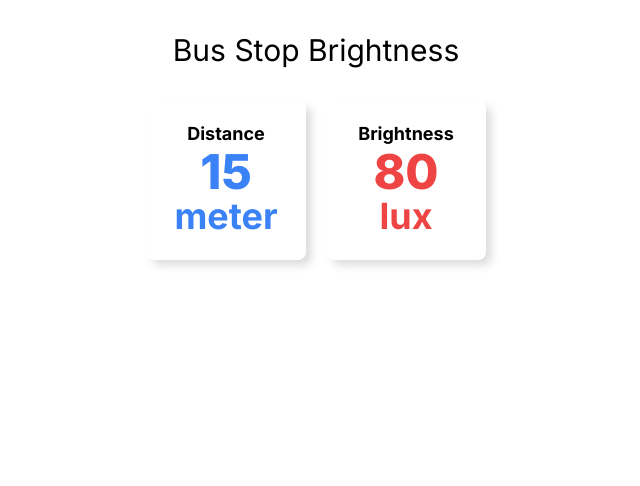
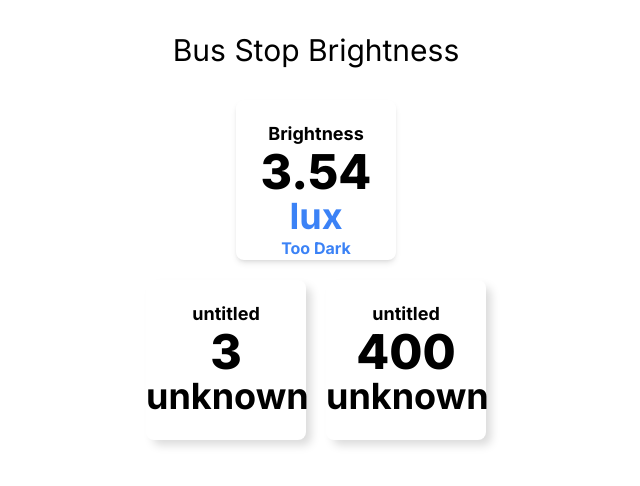
Before and after one commit to Nacnano/embbed-lab-final-project, a Next.js app in the folder web/: page / in a window 1280 px wide. Shown: the top 486 px of the page, without its empty margins (324-964 px from the left). Built offline with nearby package versions, Linux system fonts and the light colour scheme.

Commit message:
feat: add lux and lumen

```diff
--- a/web/src/app/page.tsx
+++ b/web/src/app/page.tsx
@@ -1,34 +1,19 @@
 "use client";
 
+import StatusCard from "@/components/BrightnessCard";
+import InfoCard, { InfoType } from "@/components/InfoCard";
 import { Info } from "@/types/Info";
 import { useState, useEffect } from "react";
-
-interface InfoCardProp {
-  id: string;
-  brightness: number;
-  lastUpdated: string;
-}
-
-const InfoCard = ({ id, brightness, lastUpdated }: InfoCardProp) => (
-  <div className="bg-white p-6 rounded-lg shadow-md">
-    <h2 className="text-xl font-semibold mb-2">Bus Stop {id}</h2>
-    <p className="mb-2">
-      Brightness: <span className="font-bold">{brightness}%</span>
-    </p>
-    <p>
-      Last Updated: <span>{lastUpdated}</span>
-    </p>
-  </div>
-);
 
 const Home = () => {
   const [data, setData] = useState<Info>();
 
   useEffect(() => {
+    // TODO : add database connection instead of mock data
     const mockData = {
       id: "1",
-      brightness: 80,
-      distance: 15,
+      luminosity: 400,
+      distance: 3,
       lastUpdated: "2024-04-26 10:30:00",
     };
     setData(mockData);
@@ -39,35 +24,17 @@ const Home = () => {
       <h1 className="text-3xl text-center mb-8">Bus Stop Brightness</h1>
 
       {data ? (
-        <div className="flex flex-col md:flex-row justify-center items-center gap-5">
-          <div
-            className="w-40 h-40 bg-white  rounded-lg justify-center items-center pt-5 "
-            style={{ boxShadow: "6px 6px 10px -1px rgba(0,0,0,0.15)" }}
-          >
-            <div className="text-center font-bold text-lg">Distance</div>
-            <div className="text-center font-extrabold text-5xl text-blue-500">
-              {data.distance ? data.distance : "0"}
-            </div>
-            <div className="text-center font-bold text-4xl text-blue-500">
-              meter
-            </div>
-          </div>
-
-          <div
-            className="w-40 h-40 bg-white  rounded-lg justify-center items-center pt-5 "
-            style={{ boxShadow: "6px 6px 10px -1px rgba(0,0,0,0.15)" }}
-          >
-            <div className="text-center font-bold text-lg">Brightness</div>
-            <div className="text-center font-extrabold text-5xl text-red-500">
-              {data.brightness ? data.brightness : "0"}
-            </div>
-            <div className="text-center font-bold text-4xl text-red-500">
-              lux
-            </div>
+        <div className="flex flex-col justify-center items-center gap-5">
+          <StatusCard
+            value={data.luminosity / (4 * Math.PI * data.distance ** 2)}
+          />
+          <div className="flex flex-row justify-center items-center gap-5">
+            <InfoCard type={InfoType.Distance} value={data.distance} />
+            <InfoCard type={InfoType.Luminosity} value={data.luminosity} />
           </div>
         </div>
       ) : (
-        "Loading"
+        "Loading, please wait"
       )}
     </div>
   );
--- /dev/null
+++ b/web/src/components/BrightnessCard.tsx
@@ -0,0 +1,45 @@
+import React from "react";
+
+interface StatusCardProps {
+  value: number;
+}
+
+const StatusCard: React.FC<StatusCardProps> = ({ value }) => {
+  let brightnessStatus = "";
+  if (value > 80) {
+    brightnessStatus = "Too Bright";
+  } else if (value < 20) {
+    brightnessStatus = "Too Dark";
+  } else {
+    brightnessStatus = "OK";
+  }
+
+  return (
+    <div className="w-40 h-40 bg-white rounded-lg justify-center items-center pt-5 shadow-md">
+      <div className="text-center font-bold text-lg">Brightness</div>
+      <div
+        className={`text-center font-extrabold text-5xl text-blue-500"
+        }`}
+      >
+        {value.toFixed(2)}
+      </div>
+      <div className="text-center font-bold text-4xl text-blue-500">lux</div>
+
+      <div className="text-center font-bold">
+        <span
+          className={`${
+            value > 80
+              ? "text-red-500"
+              : value < 20
+              ? "text-blue-500"
+              : "text-green-500"
+          }`}
+        >
+          {brightnessStatus}
+        </span>
+      </div>
+    </div>
+  );
+};
+
+export default StatusCard;
--- a/web/src/components/InfoCard.tsx
+++ b/web/src/components/InfoCard.tsx
@@ -1,26 +1,47 @@
-interface InfoCardProps {
-  id: string;
-  brightness: number;
-  distance: number;
-  lastUpdated: string;
+export enum InfoType {
+  Distance = "Distance",
+  Luminosity = "Luminosity",
 }
 
-// not sure if this will be used
-export default function InfoCard({
-  id,
-  brightness,
-  distance,
-  lastUpdated,
-}: InfoCardProps) {
+interface InfoCardProps {
+  value: number;
+  type: InfoType;
+}
+
+export default function InfoCard({ type, value }: InfoCardProps) {
+  let title = "";
+  let unit = "";
+  let color = "";
+
+  console.log(type);
+  switch (type) {
+    case InfoType.Distance:
+      title = "Distance";
+      unit = "meter";
+      color = "blue-500";
+    case InfoType.Luminosity:
+      title = "Brightness";
+      unit = "lumen";
+      color = "red-500";
+    default:
+      title = "untitled";
+      unit = "unknown";
+      color = "gray-500";
+      break;
+  }
+
   return (
-    <div className="bg-white p-6 rounded-lg shadow-md">
-      <h2 className="text-xl font-semibold mb-2">Bus Stop {id}</h2>
-      <p className="mb-2">
-        Brightness: <span className="font-bold">{brightness}%</span>
-      </p>
-      <p>
-        Last Updated: <span>{lastUpdated}</span>
-      </p>
+    <div
+      className="w-40 h-40 bg-white rounded-lg justify-center items-center pt-5"
+      style={{ boxShadow: "6px 6px 10px -1px rgba(0,0,0,0.15)" }}
+    >
+      <div className="text-center font-bold text-lg">{title}</div>
+      <div className={`text-center font-extrabold text-5xl text-${color}`}>
+        {value}
+      </div>
+      <div className={`text-center font-bold text-4xl text-${color}`}>
+        {unit}
+      </div>
     </div>
   );
 }
--- a/web/src/types/Info.ts
+++ b/web/src/types/Info.ts
@@ -1,6 +1,6 @@
 export type Info = {
   id: string;
-  brightness: number;
+  luminosity: number;
   distance: number;
   lastUpdated: string;
 };
```
